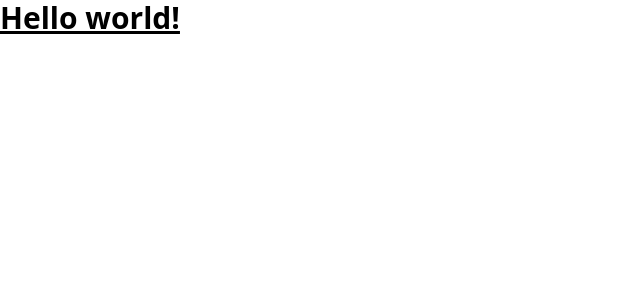
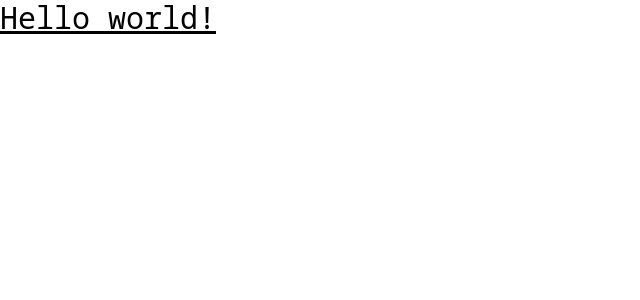
Before and after one commit to Aman7400/digital-resume, a Next.js app: page / in a window 1280 px wide. Shown: the top 300 px of the page, without its empty margins (0-640 px from the left). Built offline with nearby package versions, Linux system fonts and the light colour scheme.

Commit message:
Add 'Noto Sans Mono' font family

```diff
--- a/pages/index.js
+++ b/pages/index.js
@@ -10,7 +10,7 @@ export default function Home() {
         <meta name="description" content="Digital Resume by Aman Shukla powered by Next Js and Tailwind" />
         <link rel="icon" href="/favicon.ico" />
       </Head>
-      <h1 className="text-3xl font-bold underline">
+      <h1 className="text-3xl font-mono underline">
         Hello world!
       </h1>
     </div>
--- a/styles/globals.css
+++ b/styles/globals.css
@@ -1,3 +1,5 @@
+@import url('https://fonts.googleapis.com/css2?family=Noto+Sans+Mono:wght@300;400;600;700;900&display=swap');
+
 @tailwind base;
 @tailwind components;
 @tailwind utilities;
--- a/tailwind.config.js
+++ b/tailwind.config.js
@@ -1,3 +1,5 @@
+
+
 /** @type {import('tailwindcss').Config} */
 module.exports = {
   content: [
@@ -5,7 +7,9 @@ module.exports = {
     "./components/**/*.{js,ts,jsx,tsx}",
   ],
   theme: {
-    extend: {},
+    fontFamily : {
+      'mono' : ['Noto Sans Mono','ui-monospace']
+    }
   },
   plugins: [],
 }
```
